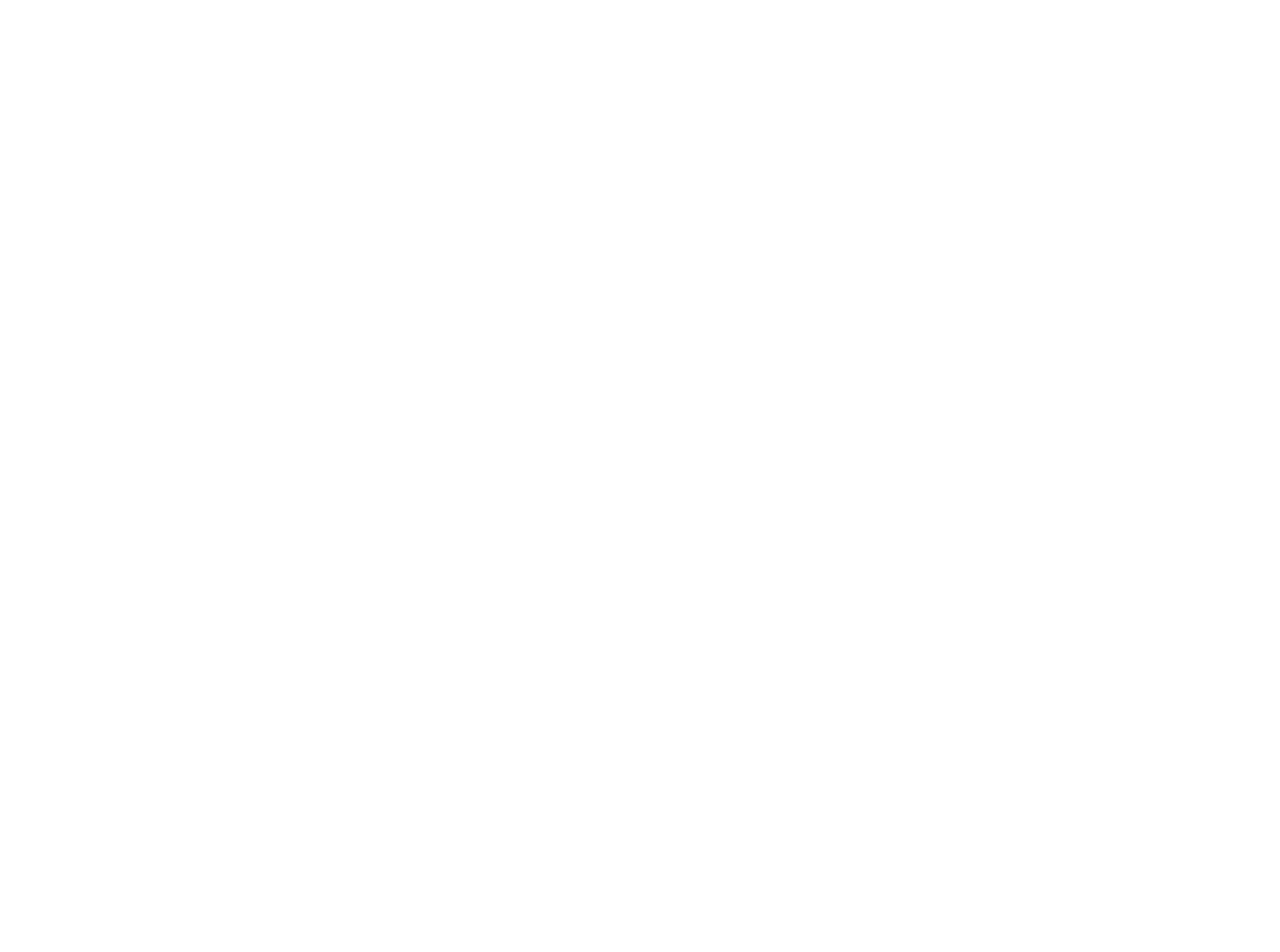
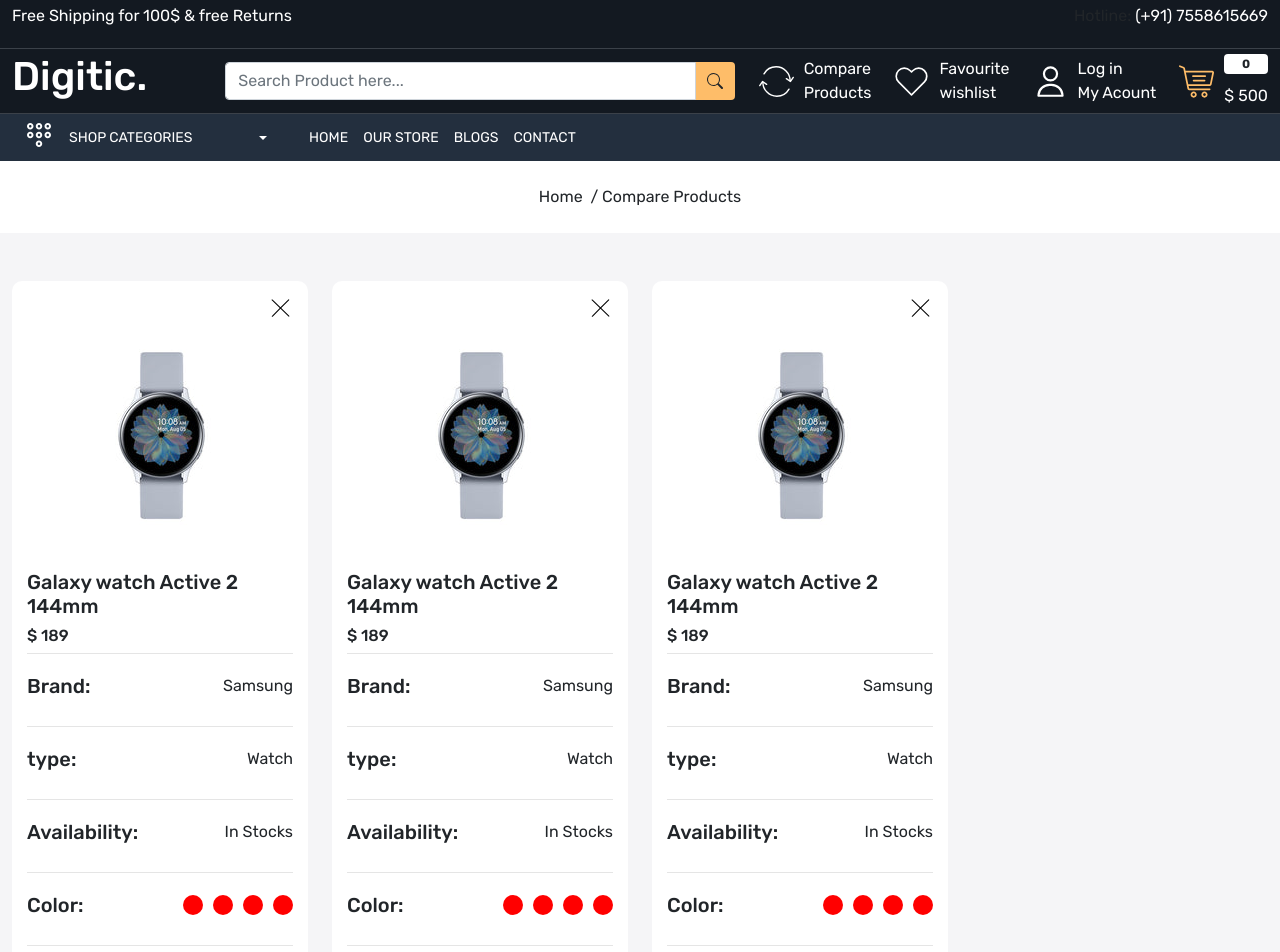
Before and after one commit to PrashilLonakar/mern__e-commerse-gadgets__frontend, a React (Create React App) app: page /compare-product in a window 1280 px wide. Before the commit this address had no page. Shown: the top 952 px of the page. Before the commit the page ends 800 px from the top, so only its background shows below. Built offline with nearby package versions, Linux system fonts and the light colour scheme.

Commit message:
compare page design completed

```diff
--- a/src/App.css
+++ b/src/App.css
@@ -15,6 +15,7 @@
   --color-shadow1: #0000001a;
   --color-777777: #777777;
   --color-1c1b1b: #1c1b1b;
+  --color-1c1c1b: #1c1c1b;
   --color-f0f1f2: #f0f1f2;
   --color-f2f2f2: #f2f2f2;
   --color-f7f7f7: #f7f7f7;
@@ -632,3 +633,41 @@
 }
 
 /* Contacts end here*/
+.compare-product-card {
+  padding: 20px 15px;
+  background-color: white;
+  border-radius: 10px;
+}
+
+.compare-product-card .cross {
+  top: 15px;
+  right: 15px;
+  width: 25px;
+  padding: 3px;
+  cursor: pointer;
+}
+
+.compare-product-card .compare-product-detail h5 .title {
+  font-size: 15px;
+  line-height: 22px;
+  font-weight: 500;
+  color: var(--color-1c1c1b);
+}
+
+.compare-product-card .compare-product-detail h6 .price {
+  font-size: 15px;
+  line-height: 22px;
+  font-weight: 400;
+}
+
+.compare-product-card .compare-product-detail .product-detail {
+  display: flex;
+  justify-content: space-between;
+  align-items: center;
+  padding: 20px 0px;
+  border-top: 1px solid rgba(0, 0, 0, 0.1);
+}
+
+/* compare-product*/
+
+/* compare-product end here*/
--- a/src/App.js
+++ b/src/App.js
@@ -7,6 +7,7 @@
 import Contact from "./pages/Contact";
 import OurStore from "./pages/OurStore";
 import Blog from "./pages/Blog";
+import CompareProduct from "./pages/CompareProduct";
 
 function App() {
   return (
@@ -19,6 +20,7 @@
             <Route path="contact" element={<Contact />} />
             <Route path="store" element={<OurStore />} />
             <Route path="blogs" element={<Blog />} />
+            <Route path="compare-product" element={<CompareProduct />} />
           </Route>
         </Routes>
       </BrowserRouter>
--- /dev/null
+++ b/src/components/common/Color.js
@@ -0,0 +1,16 @@
+import React from "react";
+
+const Color = () => {
+  return (
+    <>
+      <ul className="colors ps-0 mb-2">
+        <li></li>
+        <li></li>
+        <li></li>
+        <li></li>
+      </ul>
+    </>
+  );
+};
+
+export default Color;
--- a/src/components/layouts/Header.js
+++ b/src/components/layouts/Header.js
@@ -48,7 +48,10 @@
             <div className="col-5">
               <div className="header-upper-links d-flex align-items-center justify-content-between">
                 <div>
-                  <Link className="d-flex align-items-center gap-10 text-white">
+                  <Link
+                    to="/compare-product"
+                    className="d-flex align-items-center gap-10 text-white"
+                  >
                     <img src="images/compare.svg" alt="compare" />
                     <p className="mb-0 pb-0">
                       Compare <br /> Products
@@ -56,7 +59,10 @@
                   </Link>
                 </div>
                 <div>
-                  <Link className="d-flex align-items-center gap-10 text-white">
+                  <Link
+                    to="/wishlist"
+                    className="d-flex align-items-center gap-10 text-white"
+                  >
                     <img src="images/wishlist.svg" alt="wishlist" />
                     <p className="mb-0 pb-0">
                       Favourite <br /> wishlist
@@ -64,7 +70,10 @@
                   </Link>
                 </div>
                 <div>
-                  <Link className="d-flex align-items-center gap-10 text-white">
+                  <Link
+                    to="/login"
+                    className="d-flex align-items-center gap-10 text-white"
+                  >
                     <img src="images/user.svg" alt="yser" />
                     <p className="mb-0 pb-0">
                       Log in <br /> My Acount
@@ -72,7 +81,10 @@
                   </Link>
                 </div>
                 <div>
-                  <Link className="d-flex align-items-center gap-10 text-white">
+                  <Link
+                    to="/cart"
+                    className="d-flex align-items-center gap-10 text-white"
+                  >
                     <img src="images/cart.svg" alt="cart" />
                     <div className="d-flex flex-column gap-10">
                       <span className="badge bg-white text-dark">0</span>
--- /dev/null
+++ b/src/pages/CompareProduct.js
@@ -0,0 +1,144 @@
+import React from "react";
+import BreadCrumbs from "../components/common/BreadCrumbs";
+import Color from "../components/common/Color";
+import Meta from "../components/common/Meta";
+
+const CompareProduct = () => {
+  return (
+    <>
+      <Meta title={"Compare Products"}></Meta>
+      <BreadCrumbs title="Compare Products" />
+      <div className="compare-product-wrapper py-5 home-wrapper-2">
+        <div className="container-xxl">
+          <div className="row">
+            <div className="col-3">
+              <div className="compare-product-card position-relative">
+                <img
+                  src="images/cross.svg"
+                  alt="cross"
+                  className="position-absolute cross img-fluid"
+                />
+                <div className="product-card-image">
+                  <img src="images/watch.jpg" alt="product-card-image" />
+                </div>
+                <div className="compare-product-detail">
+                  <h5 className="title">Galaxy watch Active 2 144mm</h5>
+                  <h6 className="price mb-2">$ 189</h6>
+                  <div>
+                    <div className="product-detail">
+                      <h5>Brand: </h5>
+                      <p className="mb-2">Samsung</p>
+                    </div>
+                    <div className="product-detail">
+                      <h5>type: </h5>
+                      <p className="mb-2">Watch</p>
+                    </div>
+                    <div className="product-detail">
+                      <h5>Availability: </h5>
+                      <p className="mb-2">In Stocks</p>
+                    </div>
+                    <div className="product-detail">
+                      <h5>Color: </h5>
+                      <Color />
+                    </div>
+                    <div className="product-detail">
+                      <h5>Size: </h5>
+                      <div className="d-flex gap-10">
+                        <p>S</p>
+                        <p>M</p>
+                      </div>
+                    </div>
+                  </div>
+                </div>
+              </div>
+            </div>
+            <div className="col-3">
+              <div className="compare-product-card position-relative">
+                <img
+                  src="images/cross.svg"
+                  alt="cross"
+                  className="position-absolute cross img-fluid"
+                />
+                <div className="product-card-image">
+                  <img src="images/watch.jpg" alt="product-card-image" />
+                </div>
+                <div className="compare-product-detail">
+                  <h5 className="title">Galaxy watch Active 2 144mm</h5>
+                  <h6 className="price mb-2">$ 189</h6>
+                  <div>
+                    <div className="product-detail">
+                      <h5>Brand: </h5>
+                      <p className="mb-2">Samsung</p>
+                    </div>
+                    <div className="product-detail">
+                      <h5>type: </h5>
+                      <p className="mb-2">Watch</p>
+                    </div>
+                    <div className="product-detail">
+                      <h5>Availability: </h5>
+                      <p className="mb-2">In Stocks</p>
+                    </div>
+                    <div className="product-detail">
+                      <h5>Color: </h5>
+                      <Color />
+                    </div>
+                    <div className="product-detail">
+                      <h5>Size: </h5>
+                      <div className="d-flex gap-10">
+                        <p>S</p>
+                        <p>M</p>
+                      </div>
+                    </div>
+                  </div>
+                </div>
+              </div>
+            </div>
+            <div className="col-3">
+              <div className="compare-product-card position-relative">
+                <img
+                  src="images/cross.svg"
+                  alt="cross"
+                  className="position-absolute cross img-fluid"
+                />
+                <div className="product-card-image">
+                  <img src="images/watch.jpg" alt="product-card-image" />
+                </div>
+                <div className="compare-product-detail">
+                  <h5 className="title">Galaxy watch Active 2 144mm</h5>
+                  <h6 className="price mb-2">$ 189</h6>
+                  <div>
+                    <div className="product-detail">
+                      <h5>Brand: </h5>
+                      <p className="mb-2">Samsung</p>
+                    </div>
+                    <div className="product-detail">
+                      <h5>type: </h5>
+                      <p className="mb-2">Watch</p>
+                    </div>
+                    <div className="product-detail">
+                      <h5>Availability: </h5>
+                      <p className="mb-2">In Stocks</p>
+                    </div>
+                    <div className="product-detail">
+                      <h5>Color: </h5>
+                      <Color />
+                    </div>
+                    <div className="product-detail">
+                      <h5>Size: </h5>
+                      <div className="d-flex gap-10">
+                        <p>S</p>
+                        <p>M</p>
+                      </div>
+                    </div>
+                  </div>
+                </div>
+              </div>
+            </div>
+          </div>
+        </div>
+      </div>
+    </>
+  );
+};
+
+export default CompareProduct;
--- a/src/pages/OurStore.js
+++ b/src/pages/OurStore.js
@@ -3,6 +3,7 @@
 import Meta from "../components/common/Meta";
 import ReactStars from "react-rating-stars-component";
 import ProductCard from "../components/common/ProductCard";
+import Color from "../components/common/Color";
 
 const OurStore = () => {
   const [grid, setGrid] = useState(4);
@@ -87,18 +88,7 @@
                   <h5 className="sub-title">Colors</h5>
                   <div>
                     <div>
-                      <ul className="colors">
-                        <li></li>
-                        <li></li>
-                        <li></li>
-                        <li></li>
-                        <li></li>
-                        <li></li>
-                        <li></li>
-                        <li></li>
-                        <li></li>
-                        <li></li>
-                      </ul>
+                      <Color />
                     </div>
                   </div>
                 </div>
```
